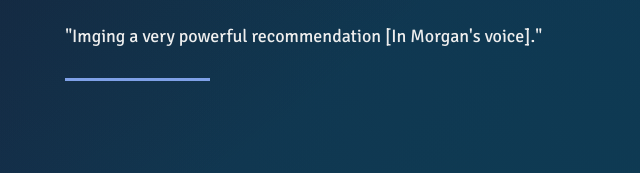
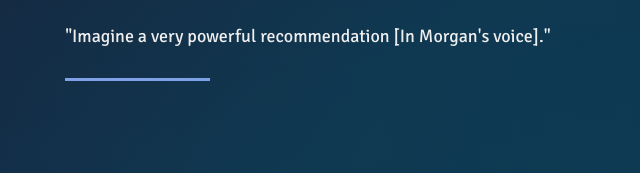
Before and after one commit to abdelhakimbendjabeur/website, a Gatsby site: page /recommendation in a window 1280 px wide. Shown: the part 1348-1521 px from the top of the page, 91-731 px from the left. Built offline with nearby package versions, Linux system fonts and the light colour scheme; Gatsby itself is replaced by a stand-in of ours.

Commit message:
Fix recommendations

```diff
--- a/src/data/Recommendation.js
+++ b/src/data/Recommendation.js
@@ -29,7 +29,7 @@ export default [
         designation: "Software Engineer at RoundGlass",
         userLink: null,
         dated: "January 14, 2018",
-        description: "\"Imging a very powerful recommendation [In Morgan's voice].\""
+        description: "\"Imagine a very powerful recommendation [In Morgan's voice].\""
     },
     {
         id: 5,
```
